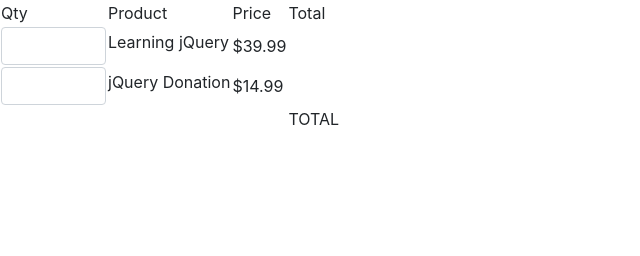
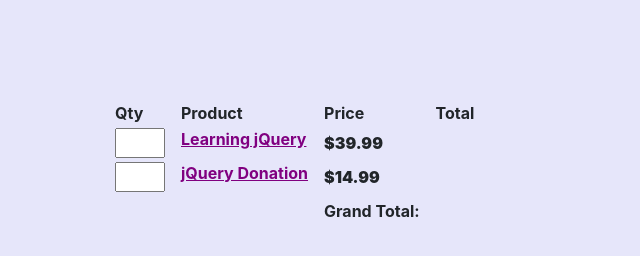
Before and after one commit to lynnsimonen/LAB5_TextBoxOrderForm, a plain HTML site: page Index.html in a window 1280 px wide. Shown: the whole page, without its empty margins (0-640 px from the left). Drawn offline with nearby package versions, Linux system fonts and the light colour scheme.

Commit message:
Webpage looks good but formulas are not working???

```diff
--- a/Index.html
+++ b/Index.html
@@ -3,17 +3,13 @@
 <head>
     <meta charset="UTF-8">
     <title>jQuery Product Order Form</title>
-    <script
-            src="https://code.jquery.com/jquery-3.6.0.js"
-            integrity="sha256-H+K7U5CnXl1h5ywQfKtSj8PCmoN9aaq30gDh27Xc0jk="
-            crossorigin="anonymous"></script>
-    <script src="orderformCode.js"></script>
+
     <link rel="stylesheet" href="https://stackpath.bootstrapcdn.com/bootstrap/4.5.0/css/bootstrap.min.css">
-
+    <link rel="stylesheet" href="orderformStyle.css">
 </head>
 <body>
     <table>
-        <tr>
+        <tr id="headings">
             <td>
                Qty
             </td>
@@ -29,13 +25,13 @@
         </tr>
         <tr>
             <td>
-            <input type="number" id="learningQty" class="form-control" min="0" max="10" step="1" data-price="39.99">
+                <input type="number" id="learningQty" step="1" >
             </td>
             <td>
                 <label for="learningQty" class="product">Learning jQuery</label>
             </td>
             <td>
-            $39.99
+                <b>$39.99</b>
             </td>
             <td>
                 <p id="learningTotal"></p>
@@ -43,13 +39,13 @@
         </tr>
         <tr>
             <td>
-            <input type="number" id="donationQty" class="form-control" min="0" max="10" step="1" data-price="14.99">
+                <input type="number" id="donationQty"  step="1">
             </td>
             <td>
                 <label for="donationQty" class="product">jQuery Donation</label>
             </td>
             <td>
-            $14.99
+                <b>$14.99</b>
             </td>
             <td>
                 <p id="donationTotal"></p>
@@ -63,13 +59,18 @@
                 <br>
             </td>
             <td>
-            <p id="Total"></p>
+                Grand Total:
             </td>
             <td>
-            <!--Grand Total = learningTotal + donationTotal-->TOTAL
+                <p id="total"></p>
             </td>
         </tr>
     </table>
 
 </body>
+<script
+        src="https://code.jquery.com/jquery-3.6.0.js"
+        integrity="sha256-H+K7U5CnXl1h5ywQfKtSj8PCmoN9aaq30gDh27Xc0jk="
+        crossorigin="anonymous"></script>
+<script src="orderformCode.js"></script>
 </html>
--- /dev/null
+++ b/orderformStyle.css
@@ -0,0 +1,22 @@
+body {
+    background-color: lavender;
+    padding: 100px;
+    font-weight: bold;
+}
+#headings {
+    padding-bottom: 15px;
+    font-weight: bold;
+}
+td {
+    padding-left:15px;
+}
+label {
+    color: purple;
+    text-decoration: underline;
+}
+p {
+    padding-top: 15px;
+}
+input {
+    width: 50px;
+}
```
Lines whose indentation alone changed are shown as unchanged.
